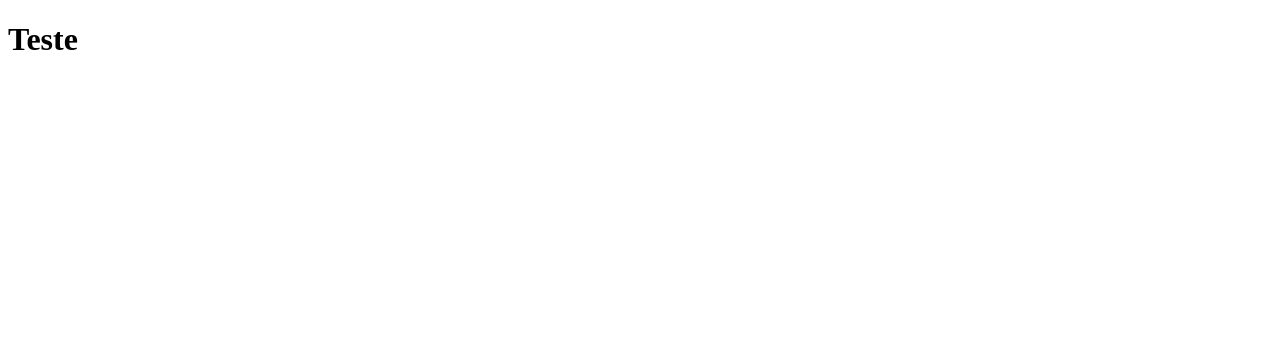
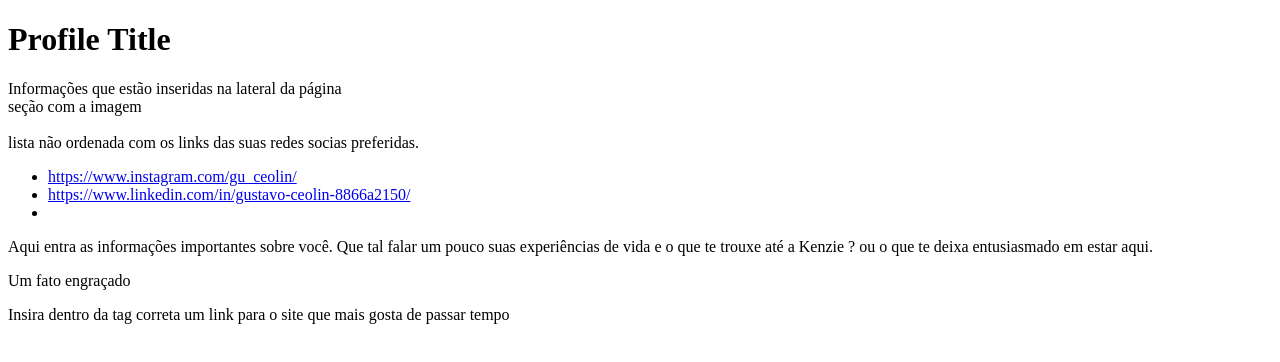
Before and after one commit to GustavoCeolin/pagina_perfil, a plain HTML site: page index.html in a window 1280 px wide. Drawn offline with Linux system fonts and the light colour scheme.

Commit message:
Update index.html

```diff
--- a/index.html
+++ b/index.html
@@ -3,9 +3,51 @@
 <head>
     <meta charset="UTF-8">
     <meta name="viewport" content="width=device-width, initial-scale=1.0">
-    <title>Projeto Git Teste</title>
+    <title>Document</title>
 </head>
 <body>
-   <h1>Teste</h1>
+    <header>
+        <!-- Cabeçalho da sua página -->
+          <h1>Profile Title</h1>
+        </header>
+
+        <aside>
+          Informações que estão inseridas na lateral da página
+          <section>
+          seção com a imagem
+            <div>
+              <img src="" alt="">
+            </div>
+          </section>
+
+          <section>
+          lista não ordenada com os links das suas redes socias preferidas.
+            <ul>
+              <li>  <a href="Instagram"> https://www.instagram.com/gu_ceolin/ </a></li>
+              <li> <a href="Linkedn"> https://www.linkedin.com/in/gustavo-ceolin-8866a2150/</a></li>
+              <li>
+            </ul>
+          </section>
+        </aside>
+
+        <main>
+          <section>
+            <p>
+              Aqui entra as informações importantes sobre você.
+              Que tal falar um pouco suas experiências
+              de vida e o que te trouxe até a Kenzie ?
+              ou o que te deixa entusiasmado em estar aqui.
+            </p>
+            <p>
+              Um fato engraçado
+            </p>
+          <section>
+        </main>
+
+        <footer>
+            Insira dentro da tag correta um link para
+            o site que mais gosta de passar tempo
+        </footer>
+
 </body>
 </html>
```
